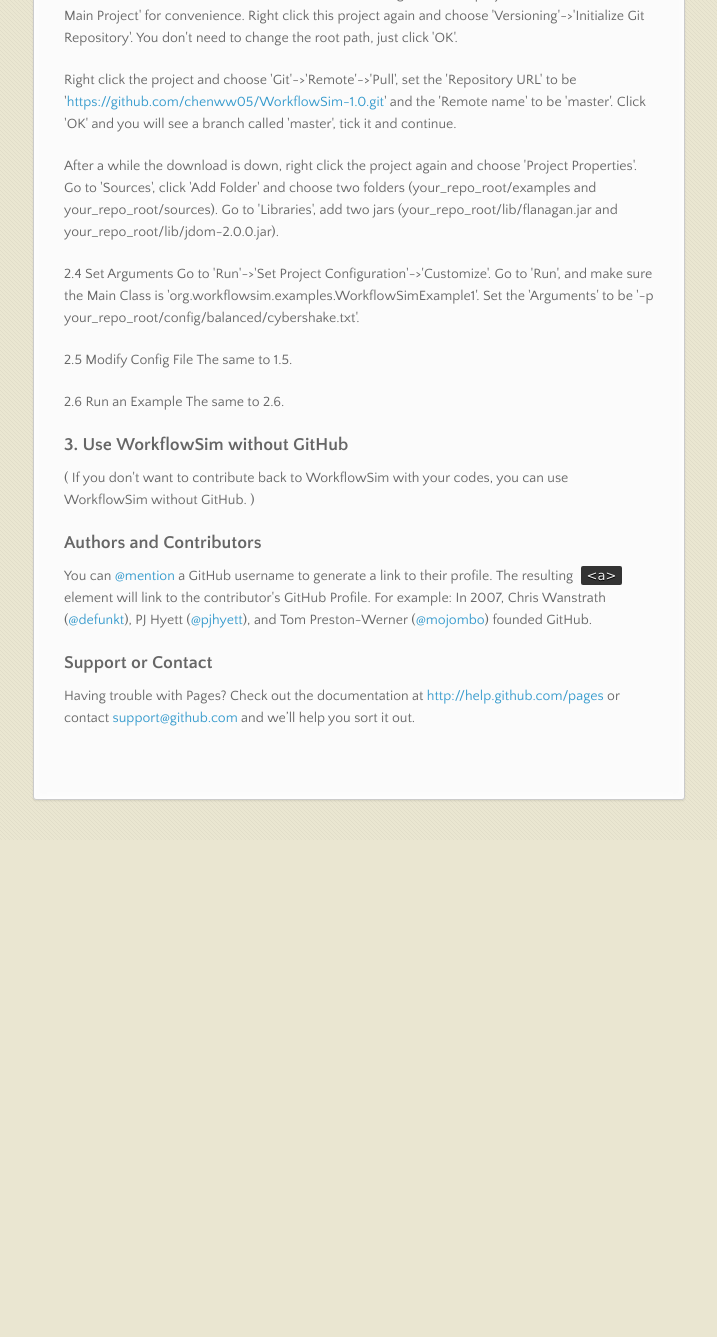
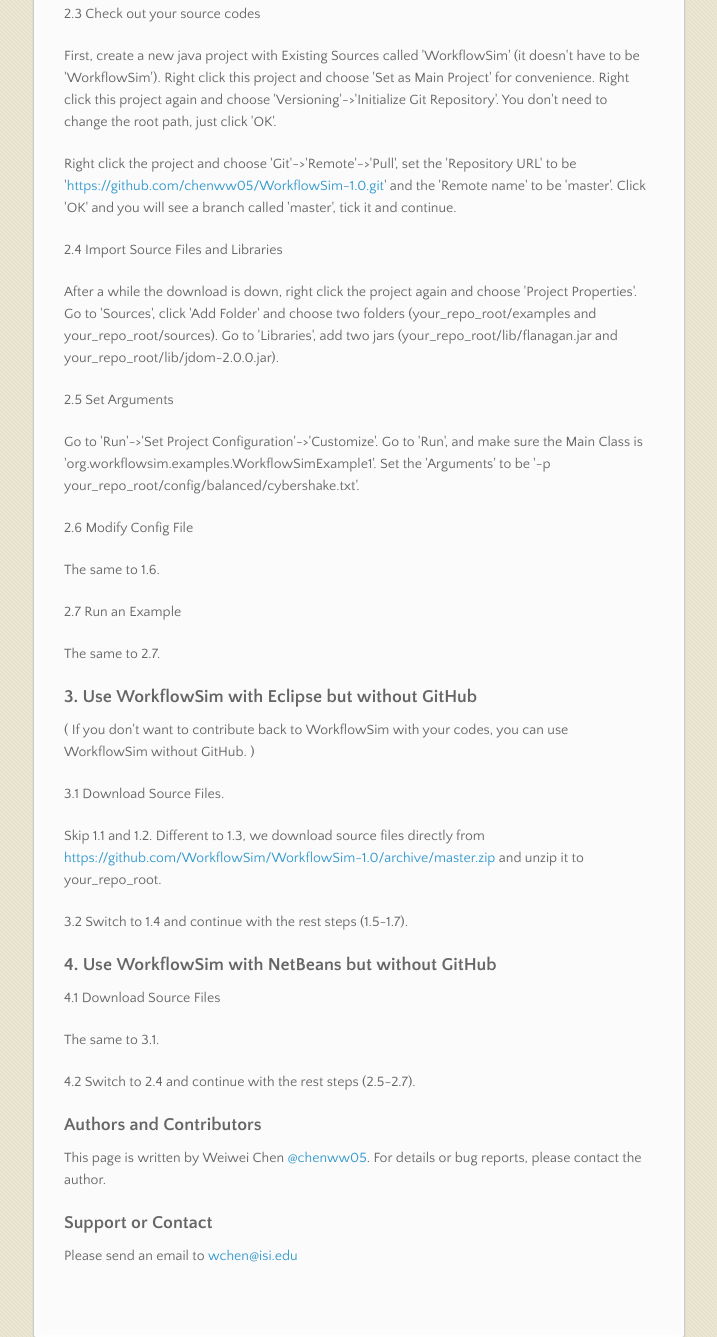
Before and after one commit to WorkflowSim/WorkflowSim-1.0, a plain HTML site: page index.html in a window 1280 px wide. Shown: the part 2162-3499 px from the top of the page, without its empty margins (282-999 px from the left). Before the commit the page ends 3002 px from the top, so only its background shows below. Drawn offline with nearby package versions, Linux system fonts and the light colour scheme.

```diff
--- a/index.html
+++ b/index.html
@@ -63,9 +63,11 @@
 
 <p>First, create a new java project called 'WorkflowSim' (it doesn't have to be 'WorkflowSim'). Right click your project, choose 'Import'. Click 'Git'-&gt;'Projects from Git'. Set the URL to be "<a href="https://github.com/chenww05/WorkflowSim-1.0.git">https://github.com/chenww05/WorkflowSim-1.0.git</a>". And then you will see a branch called 'master', tick it and continue. And you don't need import projects again so just cancel. </p>
 
+<p>1.4 Import Source Files and Libraries</p>
+
 <p>Right click the project again and choose 'Properties'. Go to 'Java Build Path'. Link two source directories (your_repo_root/examples, your_repo_root/sources)to the source folders. Add two external JARs (your_repo_root/lib/flanagan.jar and your_repo_root/lib/jdom-2.0.0.jar) to the Libraries.  </p>
 
-<p>1.4 Set Main class and arguments</p>
+<p>1.5 Set Main class and arguments</p>
 
 <p>Go to 'Run'-&gt;'Run Configurations'-&gt;'Java Application'-&gt;'WorkflowSimExample1'. Make sure the Main class is 'org.workflowsim.examples.WorkflowSimExample1' although by default Eclipse should set the main class for you automatically. </p>
 
@@ -76,7 +78,7 @@
 
 <p>In this case, we use cybershake workflow as an example. </p>
 
-<p>1.5 Modify Config File</p>
+<p>1.6 Modify Config File</p>
 
 <p>Open your_repo_root/config/balanced/cybershake.txt, there is one line:</p>
 
@@ -91,7 +93,7 @@
 <p>CyberShake_100.xml is a dax file for cybershake workflow with 100 tasks in it. You can try other dax files provided under the same directory.
 Other parameters would not cause an error but they have specified the simulation details. For details of these parameters, please refer to other pages. </p>
 
-<p>1.6 Run an Example</p>
+<p>1.7 Run an Example</p>
 
 <p>After you have done all the changes, you can click 'Run' and the output contains the completion time of each job (if you use task clustering) or each task. </p>
 
@@ -107,34 +109,54 @@ Other parameters would not cause an error but they have specified the simulation
 
 <p>Go to 'Teams'-&gt;'Available Plugins'. Search for 'Git' and install it. </p>
 
-<p>2.3 Check out your source codes
-First, create a new java project with Existing Sources called 'WorkflowSim' (it doesn't have to be 'WorkflowSim'). Right click this project and choose 'Set as Main Project' for convenience.
+<p>2.3 Check out your source codes</p>
+
+<p>First, create a new java project with Existing Sources called 'WorkflowSim' (it doesn't have to be 'WorkflowSim'). Right click this project and choose 'Set as Main Project' for convenience.
 Right click this project again and choose 'Versioning'-&gt;'Initialize Git Repository'. You don't need to change the root path, just click 'OK'. </p>
 
 <p>Right click the project and choose 'Git'-&gt;'Remote'-&gt;'Pull', set the 'Repository URL' to be '<a href="https://github.com/chenww05/WorkflowSim-1.0.git">https://github.com/chenww05/WorkflowSim-1.0.git</a>' and the 'Remote name' to be 'master'. Click 'OK' and you will see a branch called 'master', tick it and continue. </p>
 
+<p>2.4 Import Source Files and Libraries</p>
+
 <p>After a while the download is down, right click the project again and choose 'Project Properties'. Go to 'Sources', click 'Add Folder' and choose two folders (your_repo_root/examples and your_repo_root/sources). Go to 'Libraries', add two jars  (your_repo_root/lib/flanagan.jar and your_repo_root/lib/jdom-2.0.0.jar). </p>
 
-<p>2.4 Set Arguments
-Go to 'Run'-&gt;'Set Project Configuration'-&gt;'Customize'. Go to 'Run', and make sure the Main Class is 'org.workflowsim.examples.WorkflowSimExample1'. Set the 'Arguments' to be '-p your_repo_root/config/balanced/cybershake.txt'. </p>
+<p>2.5 Set Arguments</p>
 
-<p>2.5 Modify Config File
-The same to 1.5. </p>
+<p>Go to 'Run'-&gt;'Set Project Configuration'-&gt;'Customize'. Go to 'Run', and make sure the Main Class is 'org.workflowsim.examples.WorkflowSimExample1'. Set the 'Arguments' to be '-p your_repo_root/config/balanced/cybershake.txt'. </p>
 
-<p>2.6 Run an Example
-The same to 2.6. </p>
+<p>2.6 Modify Config File</p>
 
-<h3>3. Use WorkflowSim without GitHub</h3>
+<p>The same to 1.6. </p>
+
+<p>2.7 Run an Example</p>
+
+<p>The same to 2.7. </p>
+
+<h3>3. Use WorkflowSim with Eclipse but without GitHub</h3>
 
 <p>( If you don't want to contribute back to WorkflowSim with your codes, you can use WorkflowSim without GitHub. )</p>
 
+<p>3.1 Download Source Files. </p>
+
+<p>Skip 1.1 and 1.2. Different to 1.3, we download source files directly from <a href="https://github.com/WorkflowSim/WorkflowSim-1.0/archive/master.zip">https://github.com/WorkflowSim/WorkflowSim-1.0/archive/master.zip</a> and unzip it to your_repo_root. </p>
+
+<p>3.2 Switch to 1.4 and continue with the rest steps (1.5-1.7). </p>
+
+<h3>4. Use WorkflowSim with NetBeans but without GitHub</h3>
+
+<p>4.1 Download Source Files</p>
+
+<p>The same to 3.1. </p>
+
+<p>4.2 Switch to 2.4 and continue with the rest steps (2.5-2.7).</p>
+
 <h3>Authors and Contributors</h3>
 
-<p>You can <a href="https://github.com/blog/821" class="user-mention">@mention</a> a GitHub username to generate a link to their profile. The resulting <code>&lt;a&gt;</code> element will link to the contributor's GitHub Profile. For example: In 2007, Chris Wanstrath (<a href="https://github.com/defunkt" class="user-mention">@defunkt</a>), PJ Hyett (<a href="https://github.com/pjhyett" class="user-mention">@pjhyett</a>), and Tom Preston-Werner (<a href="https://github.com/mojombo" class="user-mention">@mojombo</a>) founded GitHub.</p>
+<p>This page is written by Weiwei Chen <a href="https://github.com/chenww05" class="user-mention">@chenww05</a>. For details or bug reports, please contact the author. </p>
 
 <h3>Support or Contact</h3>
 
-<p>Having trouble with Pages? Check out the documentation at <a href="http://help.github.com/pages">http://help.github.com/pages</a> or contact <a href="mailto:support@github.com">support@github.com</a> and we’ll help you sort it out.</p>
+<p>Please send an email to <a href="mailto:wchen@isi.edu">wchen@isi.edu</a></p>
       </section>
       <footer>
         <p>Project maintained by <a href="https://github.com/WorkflowSim">WorkflowSim</a></p>
```
Also changed, not shown: params.json (+1 -1 lines).
